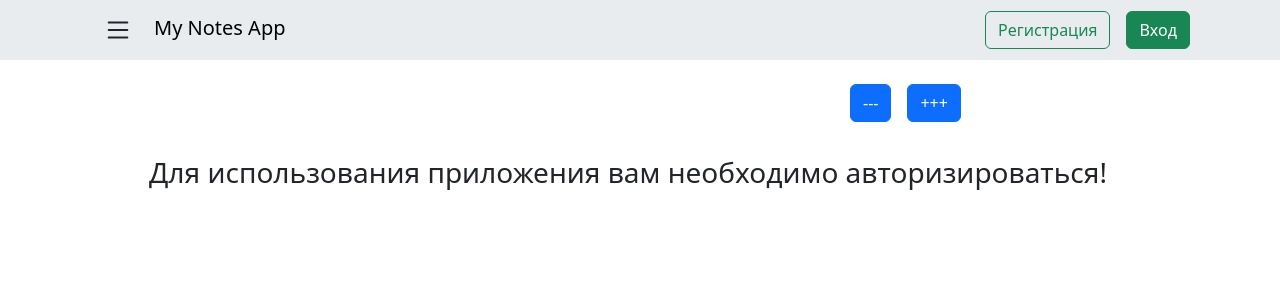
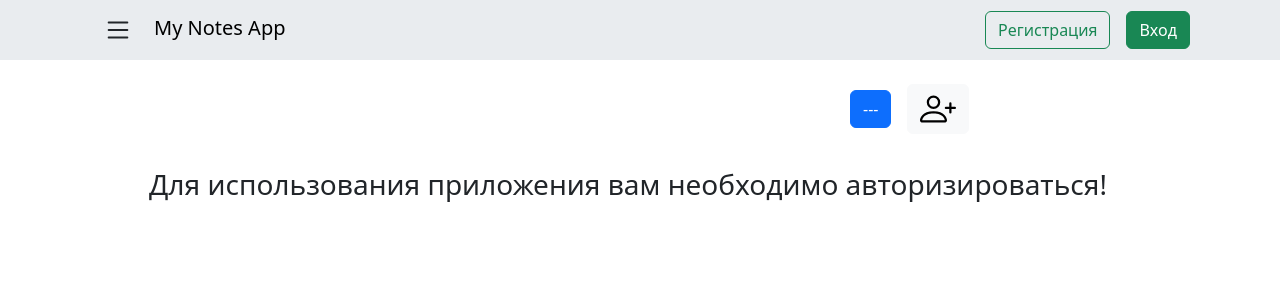
Before and after one commit to molodec1337322/MyNotesApplication-Front, a React (Create React App) app: page / in a window 1280 px wide. Shown: the top 300 px of the page. Built offline with nearby package versions, Linux system fonts and the light colour scheme; no server answers.

Commit message:
added fetching data from backend server

```diff
--- a/src/Pages/Home.js
+++ b/src/Pages/Home.js
@@ -10,6 +10,7 @@
 import MySidebar from "../components/MySidebar/MySidebar";
 import axios from "axios";
 import {consts} from "../config/consts";
+import NewMemberInvite from "../components/NewMemeberInvite/NewMemberInvite";
 
 function Home() {
 
@@ -18,6 +19,7 @@
     const [registrationModalActive, setRegistrationModalActive] = useState(false)
     const [loginModalActive, setLoginModalActive] = useState(false)
     const [sidebarActive, setSidebarActive] = useState(false)
+    const [inviteNewMemberModalActive, setInviteNewMemberModalActive] = useState(false)
 
     const [ownedBoards, setOwnedBoards] = useState([])
     const [guestBoards, setGuestBoards] = useState([])
@@ -161,15 +163,26 @@
             <br/>
             <div className="BoardNav container">
                 <div className="row">
-                    <div className="col-4 d-flex">
+                    <div className="col-4 justify-content-start">
                         <h4>{currentBoardName}</h4>
                     </div>
                     <div className="col-4">
 
                     </div>
-                    <div className="col-4 d-flex">
-                        <Button className="mx-lg-2 mx-0 my-lg-0 my-2">---</Button>
-                        <Button className="mx-lg-2 mx-0 my-lg-0 my-2">+++</Button>
+                    <div className="col-4 justify-content-end">
+                        <Button className="mx-lg-2 mx-0 my-lg-0 my-2" onClick={() => {}}>---</Button>
+                        <Button variant="light" className="mx-lg-2 mx-0 my-lg-0 my-2" onClick={() => setInviteNewMemberModalActive(true)}>
+                            <svg xmlns="http://www.w3.org/2000/svg" width="36" height="36" fill="currentColor"
+                                 className="bi bi-person-plus" viewBox="0 0 16 16">
+                                <path
+                                    d="M6 8a3 3 0 1 0 0-6 3 3 0 0 0 0 6zm2-3a2 2 0 1 1-4 0 2 2 0 0 1 4 0zm4 8c0 1-1 1-1 1H1s-1 0-1-1 1-4 6-4 6 3 6 4zm-1-.004c-.001-.246-.154-.986-.832-1.664C9.516 10.68 8.289 10 6 10c-2.29 0-3.516.68-4.168 1.332-.678.678-.83 1.418-.832 1.664h10z"/>
+                                <path fill-rule="evenodd"
+                                      d="M13.5 5a.5.5 0 0 1 .5.5V7h1.5a.5.5 0 0 1 0 1H14v1.5a.5.5 0 0 1-1 0V8h-1.5a.5.5 0 0 1 0-1H13V5.5a.5.5 0 0 1 .5-.5z"/>
+                            </svg>
+                        </Button>
+                        <MyModal active={inviteNewMemberModalActive} setActive={setInviteNewMemberModalActive}>
+                            <NewMemberInvite setActive={setInviteNewMemberModalActive} currentBoardId={currentBoardId}/>
+                        </MyModal>
                     </div>
                 </div>
             </div>
--- a/src/components/MySidebar/MySidebar.js
+++ b/src/components/MySidebar/MySidebar.js
@@ -15,7 +15,7 @@
 
                 <Accordion defaultActiveKey="-1">
                     <Accordion.Item eventKey="0">
-                        <Accordion.Header>Ваши доски</Accordion.Header>
+                        <Accordion.Header><Offcanvas.Title>Ваши доски</Offcanvas.Title></Accordion.Header>
                         <Accordion.Body>
                             {ownedBoards?.map((board, index) => (
                                 <MySidebarBoardButton name={board.name} boardId={board.id}
@@ -27,7 +27,7 @@
                     </Accordion.Item>
 
                     <Accordion.Item eventKey="1">
-                        <Accordion.Header>Гостевые доски</Accordion.Header>
+                        <Accordion.Header><Offcanvas.Title>Гостевые доски</Offcanvas.Title></Accordion.Header>
                         <Accordion.Body>
                             {guestBoards?.map((board, index) => (
                                 <MySidebarBoardButton name={board.name} boardId={board.id}
--- /dev/null
+++ b/src/components/NewMemeberInvite/NewMemberInvite.js
@@ -0,0 +1,7 @@
+import React from "react";
+
+function NewMemberInvite({setActive, email}){
+
+}
+
+export default NewMemberInvite;
```
